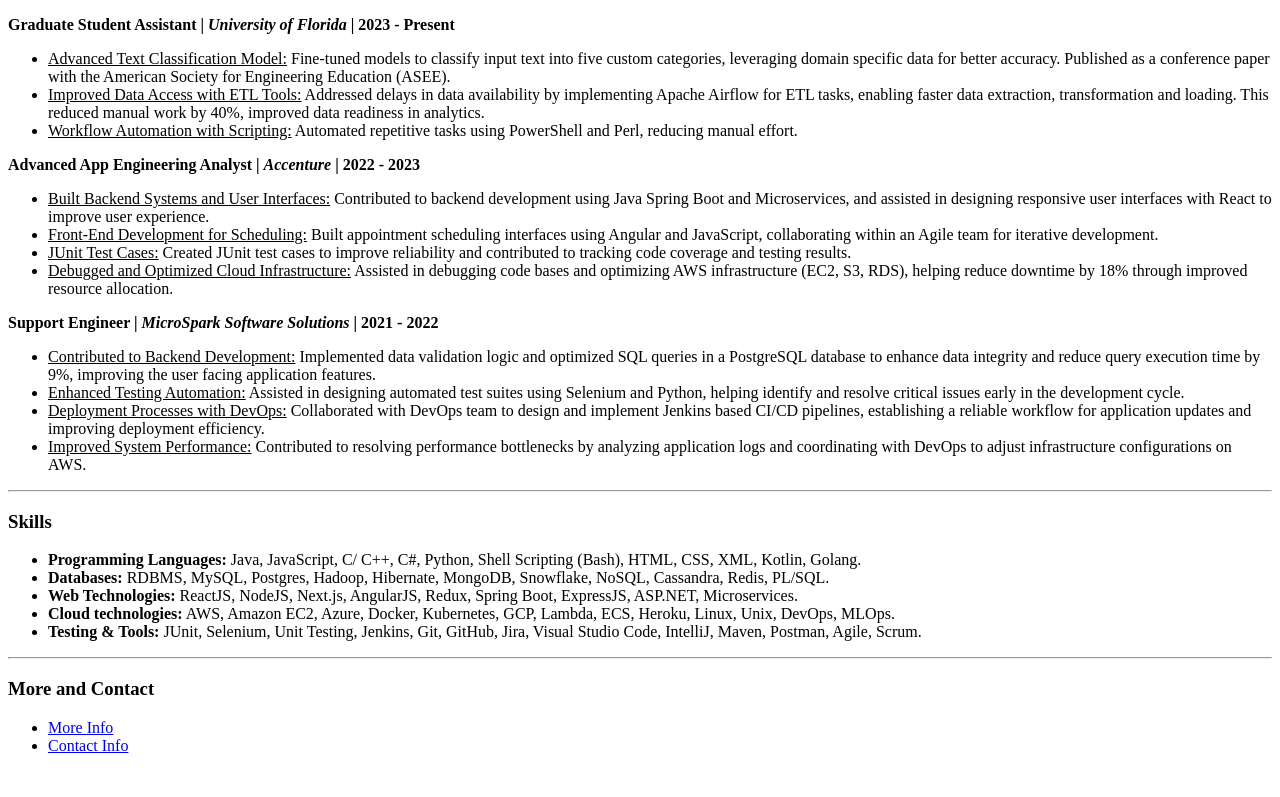
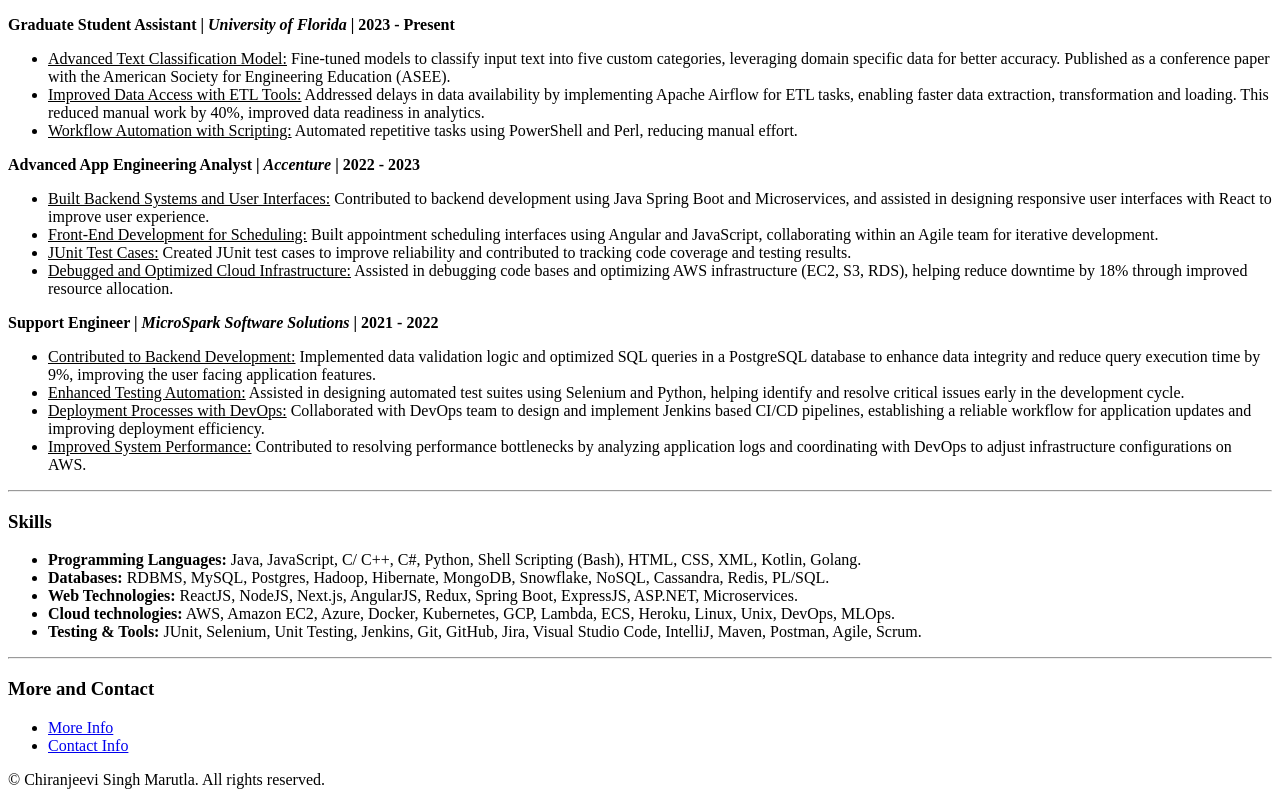
Before and after one commit to ChiranjeeviSingh/capstone1, a plain HTML site: page index.html in a window 1280 px wide. Shown: the part 623-1420 px from the top of the page. Before the commit the page ends 1394 px from the top, so only its background shows below. Drawn offline with Linux system fonts and the light colour scheme.

Commit message:
Update index.html

```diff
--- a/index.html
+++ b/index.html
@@ -110,5 +110,6 @@
       <li><a href="./public/about.html">More Info</a></li>
       <li><a href="public/contact.html"> Contact Info</a></li>
     </ul>
+    <footer>© Chiranjeevi Singh Marutla. All rights reserved.</footer>
   </body>
 </html>
```
